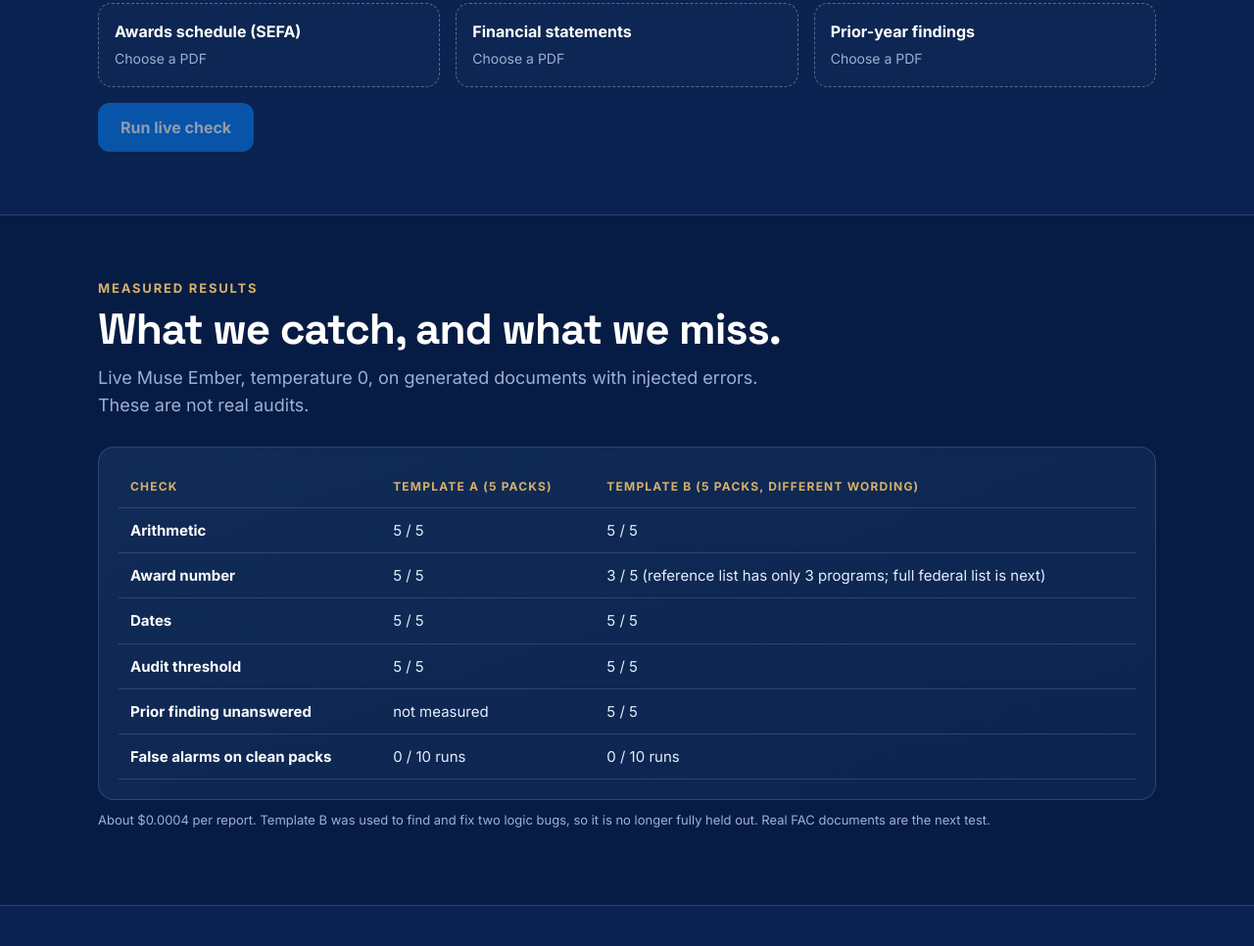
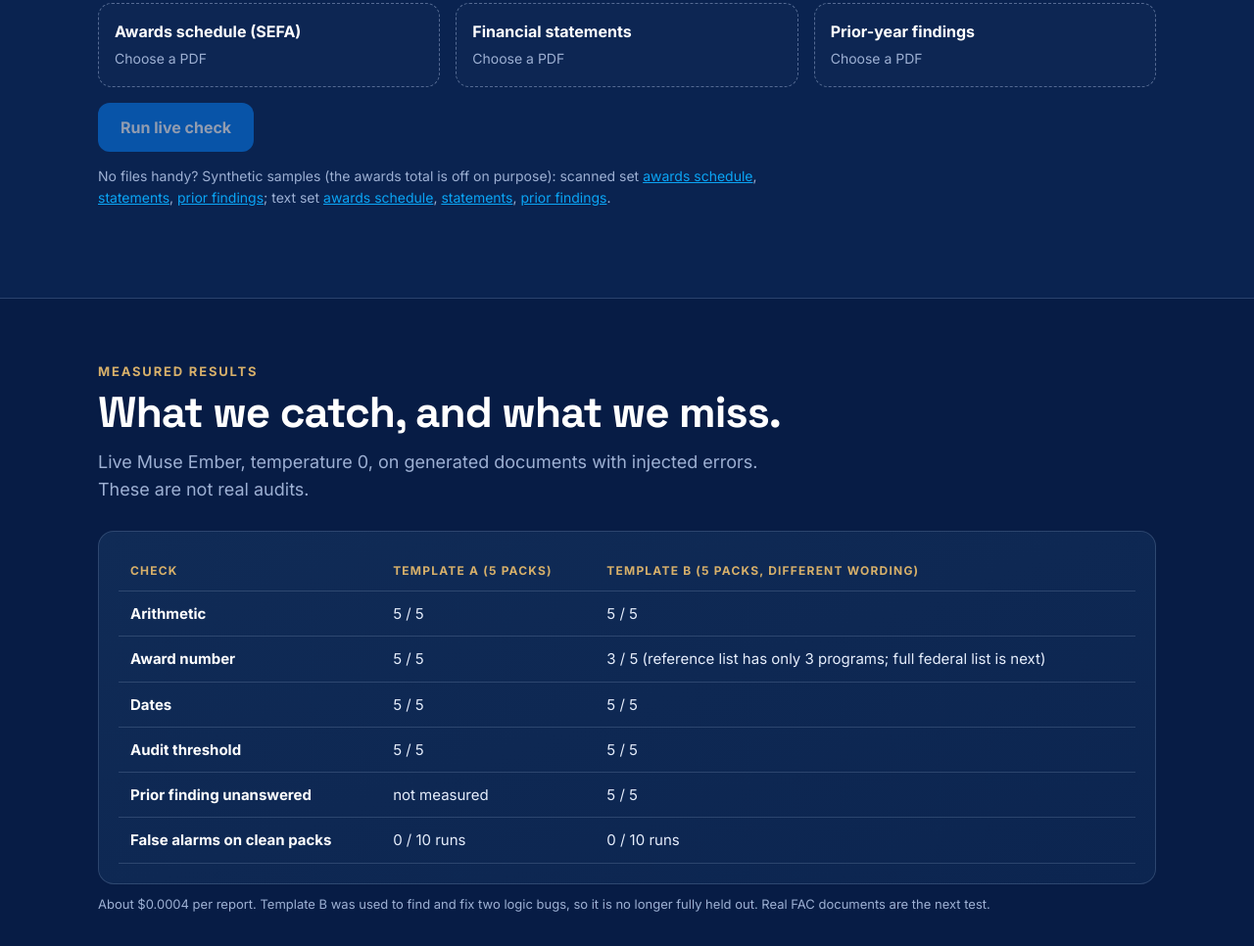
Before and after one commit to aizoya/grant-audit-ready, a plain HTML site: page public/index.html in a window 1280 px wide. Shown: the part 2671-3637 px from the top of the page at 98% size. Drawn offline with Linux system fonts and the light colour scheme.

Commit message:
Add synthetic sample PDFs (scanned and text) to the demo page
Co-Authored-By: Claude Sonnet 5.5 <noreply@anthropic.com>
Claude-Session: https://claude.ai/code/session_01Vpt1Ge6gMS8vkYBpGBGJ1k

```diff
--- a/public/index.html
+++ b/public/index.html
@@ -187,6 +187,7 @@ footer img{height:26px;display:block;margin-bottom:12px}
     <label class="drop" id="d-prior"><b>Prior-year findings</b><span id="n-prior">Choose a PDF</span><input type="file" accept="application/pdf" data-slot="prior"></label>
   </div>
   <div style="margin-top:16px"><button class="btn primary" id="run" disabled>Run live check</button></div>
+  <p class="sub" style="margin-top:14px;font-size:14px">No files handy? Synthetic samples (the awards total is off on purpose): scanned set <a href="/samples/scanned-sefa.pdf">awards schedule</a>, <a href="/samples/scanned-statements.pdf">statements</a>, <a href="/samples/scanned-prior.pdf">prior findings</a>; text set <a href="/samples/text-sefa.pdf">awards schedule</a>, <a href="/samples/text-statements.pdf">statements</a>, <a href="/samples/text-prior.pdf">prior findings</a>.</p>
   <div class="err" id="err" role="alert"></div>
 </div></section>
 
```
Also changed, not shown: 6 other files.
